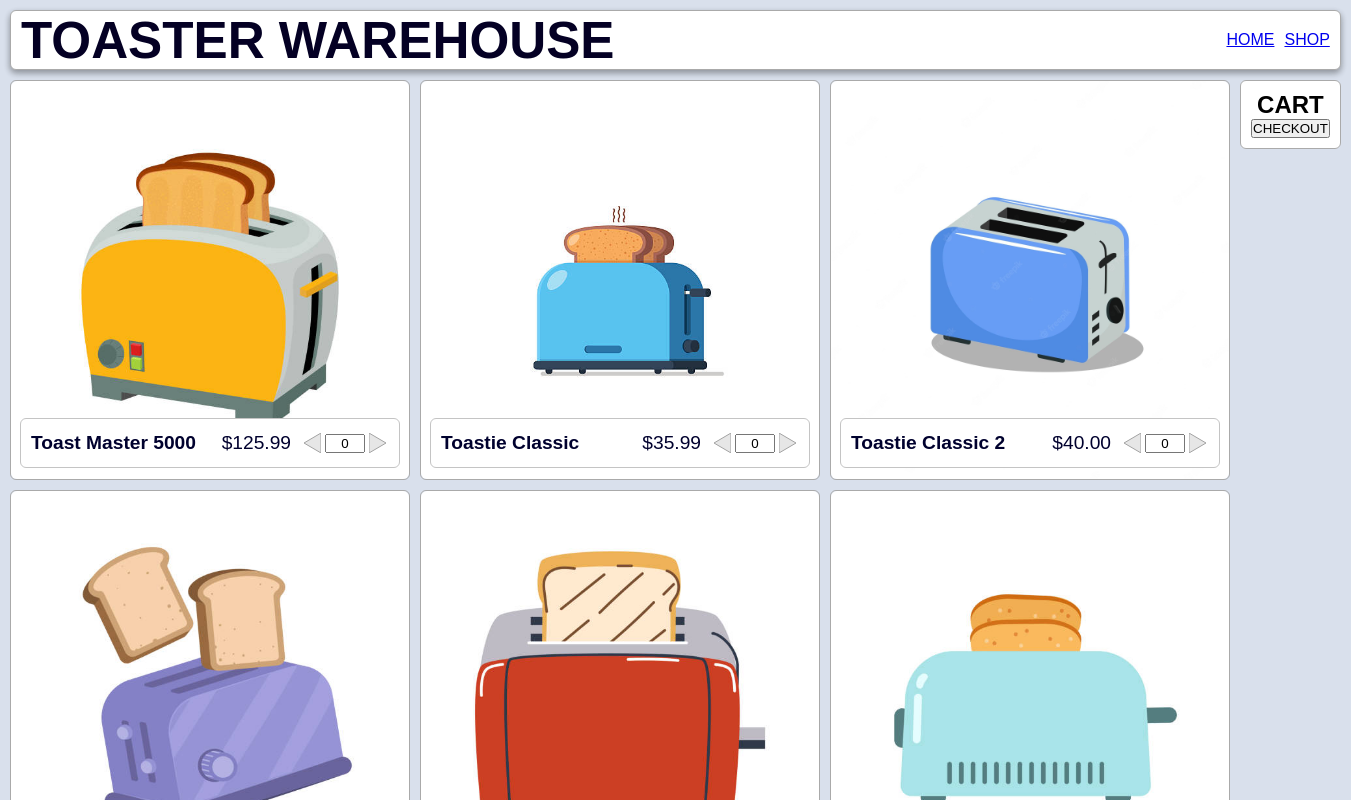
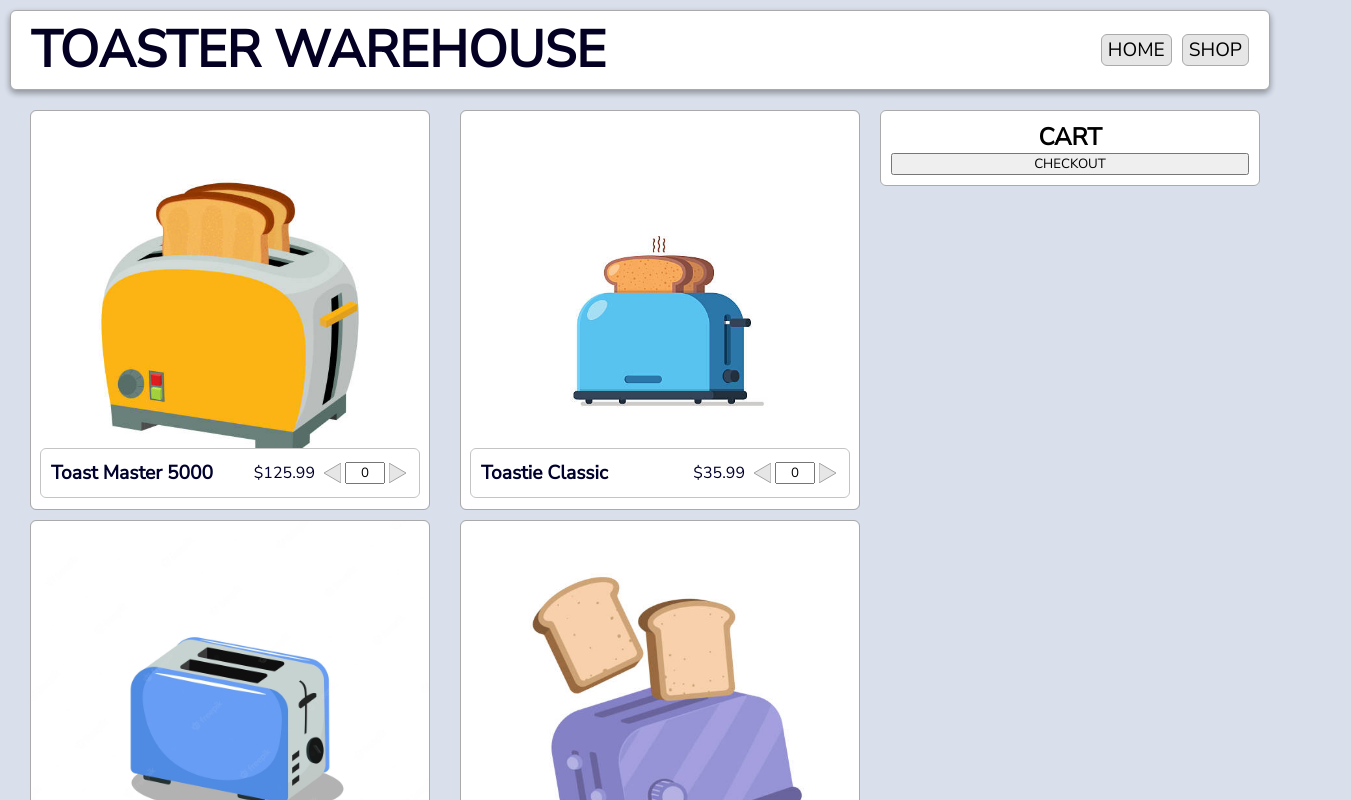
Before and after one commit to 99slayer/odin-shopping-cart, a React (Create React App) app: page /shoppage in a window 1280 px wide. Shown: the top 800 px of the page, 1351 px wide, since content can reach past the window. Built offline with nearby package versions, Linux system fonts and the light colour scheme.

Commit message:
- Some minor style changes.

```diff
--- a/src/styles/HomePage.css
+++ b/src/styles/HomePage.css
@@ -10,7 +10,6 @@ li {
   flex-direction: column;
   align-items: stretch;
   gap: 10px;
-  /* border: 2px solid black; */
 }
 #product-display {
   flex: 1;
@@ -20,28 +19,21 @@ li {
   gap: 10px;
   box-shadow: rgba(0, 0, 0, 0.19) 0px 10px 20px, rgba(0, 0, 0, 0.23) 0px 6px 6px;
   border-radius: 6px;
-  /* border: 2px solid black; */
 }
 #product-display img {
-  width: 400px;
-  height: 400px;
+  width: 300px;
+  height: 300px;
   border: 1px solid rgb(196, 196, 196);
   border-radius: 6px;
 }
 #product-display p {
   flex: 1;
   padding: 10px;
-  font-size: 3em;
+  font-size: 2.6em;
   border: 1px solid rgb(196, 196, 196);
   border-radius: 6px;
   background-color: white;
 }
-/* #display-cont {
-  flex: 1;
-  display: flex;
-  justify-content: space-evenly;
-  align-items: center;
-} */
 #reviews {
   flex: 1;
   padding: 10px;
@@ -53,18 +45,16 @@ li {
   gap: 10px;
   box-shadow: rgba(0, 0, 0, 0.19) 0px 10px 20px, rgba(0, 0, 0, 0.23) 0px 6px 6px;
   border-radius: 6px;
-  /* border: 2px solid black; */
 }
 #review-header {
   padding: 6px 0px 6px 10px;
   font-size: 2.2em;
-  /* text-align: center; */
   border: 1px solid rgb(196, 196, 196);
   border-radius: 6px;
   background-color: white;
 }
 #review-cont {
-  height: 180px;
+  min-height: 190px;
   display: grid;
   grid-template-rows: 1fr;
   grid-template-columns: 1fr 1fr 1fr;
@@ -101,3 +91,6 @@ li {
   border-radius: 6px;
   background-color: white;
 }
+#motto {
+  font-size: 1.2em;
+}
--- a/src/styles/NavBar.css
+++ b/src/styles/NavBar.css
@@ -1,6 +1,7 @@
 #nav-bar {
-  padding: 0px 10px 0px 10px;
-  height: 60px;
+  padding: 0px 20px 0px 20px;
+  height: 80px;
+  min-width: 840px;
   margin-bottom: 10px;
   display: flex;
   justify-content: space-between;
@@ -18,3 +19,18 @@
   display: flex;
   gap: 10px;
 }
+#home-link,
+#shop-link {
+  padding: 2px 6px 2px 6px;
+  text-decoration: none;
+  font-size: 1.2em;
+  color: black;
+  border: 1px solid rgb(170, 170, 170);
+  border-radius: 6px;
+  background-color: rgb(230, 230, 230);
+}
+
+#home-link:hover,
+#shop-link:hover {
+  background-color: rgb(189, 189, 189);
+}
--- a/src/styles/ShopPage.css
+++ b/src/styles/ShopPage.css
@@ -1,26 +1,23 @@
 input {
-  /* should grow too */
   padding: 0px 4px 0px 4px;
   width: 40px;
   text-align: center;
 }
 #shop-page {
-  height: 100%;
+  flex: 1;
+  padding: 10px;
   display: flex;
   align-items: flex-start;
   gap: 10px;
-  /* border: 2px solid black; */
 }
 #shopping-grid {
-  /* setup grid overflow */
   flex: 3;
   height: 100%;
   display: grid;
-  grid-template-columns: 1fr 1fr 1fr;
+  grid-template-columns: repeat(auto-fit, minmax(400px, 1fr));
   justify-items: center;
   align-items: center;
   gap: 10px;
-  /* border: 2px solid black; */
 }
 .product-card {
   height: 400px;
@@ -50,20 +47,16 @@ input {
   border-radius: 6px;
   background-color: rgb(255, 255, 255);
 }
-.infobar-hover {
-  /* display: flex;
-  align-items: center; */
-}
 .product-card-name {
   font-size: 1.2em;
   font-weight: 600;
 }
 .product-card-cost {
-  font-size: 1.2em;
+  font-size: 1em;
   margin-left: auto;
 }
 .product-card-count {
-  margin-left: 10px;
+  margin-left: 6px;
   display: flex;
   align-items: center;
   gap: 4px;
@@ -88,6 +81,7 @@ input {
 }
 #shopping-cart {
   flex: 1;
+  min-width: 380px;
   position: sticky;
   top: 10px;
   padding: 10px;
@@ -130,12 +124,14 @@ input {
   gap: 20px;
 }
 .item-name {
+  font-weight: 600;
 }
 .item-cost {
+  font-size: 15px;
   margin-left: auto;
 }
 .item-count-cont {
-  margin-left: 10px;
+  margin-left: 4px;
   display: flex;
   align-items: center;
   gap: 4px;
--- a/src/styles/index.css
+++ b/src/styles/index.css
@@ -2,7 +2,7 @@
   padding: 0px;
   margin: 0px;
   box-sizing: border-box;
-  font-family: Arial, Helvetica, sans-serif;
+  font-family: "Nunito Sans", sans-serif;
 }
 body {
   display: flex;
@@ -16,7 +16,7 @@ body {
   padding: 10px;
 }
 
-/* ??? */
+/* used for removing the little arrow buttons on number inputs */
 /* Chrome, Safari, Edge, Opera */
 input::-webkit-outer-spin-button,
 input::-webkit-inner-spin-button {
@@ -25,6 +25,6 @@ input::-webkit-inner-spin-button {
 }
 
 /* Firefox */
-input[type='number'] {
+input[type="number"] {
   -moz-appearance: textfield;
 }
```
